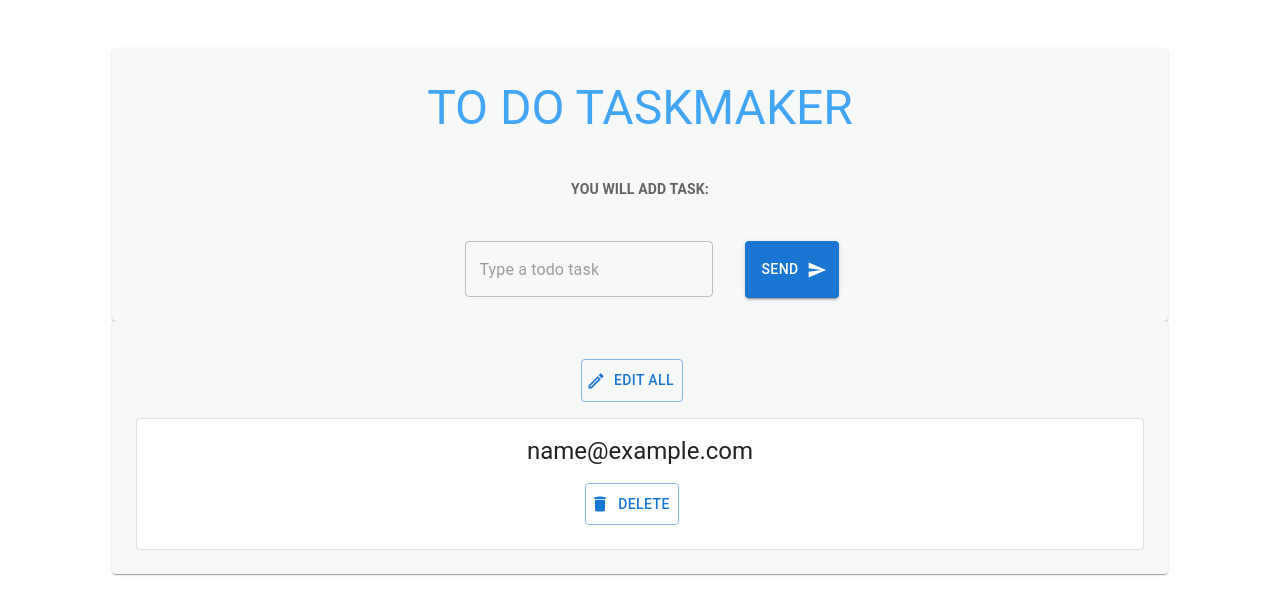
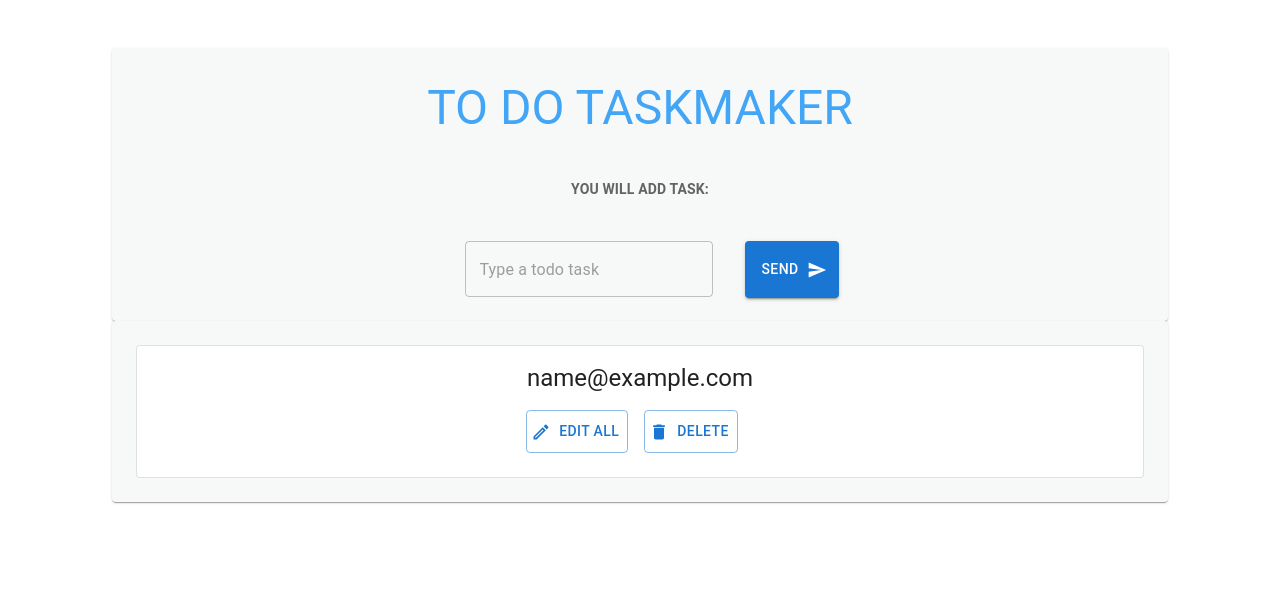
Before and after one commit to SDytewski/task, a React (Create React App) app: page / in a window 1280 px wide. Both pictures are taken after typing "name@example.com" into the empty fields and a click on the button "SEND". Shown: the top 614 px of the page. Built offline with nearby package versions, Linux system fonts and the light colour scheme.

Commit message:
Got todos just to edit one todo on edit instead of editing all

```diff
--- a/src/components/Home.js
+++ b/src/components/Home.js
@@ -53,16 +53,11 @@ function Home() {
   const [todos, setTodos] = useState([]);
   //setTodos is the rerendered value
   const [todo, setTodo] = useState("");
-  const [isEditing, setIsEditing] = useState(false);
+  const [isEditing, setIsEditing] = useState(null);
+  const [editingText, setEditingText] = useState("");
 
   // These states hide and show buttons
-  const [show, setShow] = useState(true)
-  const [editShow, setEditShow] = useState(false)
-  const [headerShow, setHeaderShow] = useState(false)
 
-  const hideButton = () => {
-    setShow(true);
-  };
 
   // const [currentTodo, setCurrentTodo] = useState(
   //   {
@@ -90,16 +85,12 @@ function Home() {
   const addTodo = () => {
     // reset();
     setTodo("");
-    setHeaderShow(true); setIsEditing(false); setShow(true); setEditShow(true)
-    //  && isEditing(true) ? setHeaderShow(false) && setShow(!show) && setEditShow(false) : setHeaderShow(true) && isEditing(false)
-    // setShow(!show) && setEditShow(false) && setHeaderShow(false) ? setShow(!show) && setEditShow(false) && setHeaderShow(false) : setHeaderShow(true)
-    // setEditShow(false) && setShow(false) ? setEditShow(false) && setShow(!show) && setHeaderShow(false) : setEditShow(false) && setHeaderShow(false)
-    // if (todo !== " ") {
-    setTodos((prevToDos) => {
+
+     setTodos((prevToDos) => {
       const task = {
         id: prevToDos.length === 0 ? 1 : prevToDos[prevToDos.length - 1].id + 1,
         taskName: todo.trim(),
-        edit: prevToDos.length <= 1 ? setEditShow(true) : setEditShow(true)
+
       }
       return [...prevToDos, task]
     });
@@ -127,9 +118,6 @@ function Home() {
     });
     setTodos(newTodos);
     // console.log(newTodos + "HELLO")
-    newTodos.length === 0 ? setEditShow(false) : setEditShow(true)
-
-
     // console.log(newTodos)
   };
 
@@ -150,6 +138,19 @@ function Home() {
     // console.log(updatedItem)
   }
 
+
+  function editTodo(id) {
+    const updatedTodos = [...todos].map((todo) => {
+      if (todo.id === id) {
+        todo.taskName = editingText;
+      }
+      return todo;
+    });
+    setTodos(updatedTodos);
+    setIsEditing(null);
+  }
+
+
   function handleEditFormSubmit(id, updatedTodo) {
     //  console.log(id);
     //  console.log(updatedTodo);
@@ -157,29 +158,6 @@ function Home() {
     // call the handleUpdateTodo function - passing the currentTodo.id and the currentTodo object as arguments
     handleUpdateTodo(id, updatedTodo);
   }
-
-  // const editTodo = () => {
-  //   setEditing(true);
-
-  function handleEditClick(todo) {
-    // set editing to true
-    setIsEditing(true);
-    // set the currentTodo to the todo item that was clicked
-    // setCurrentTodo({ ...todo });
-  }
-
-
-
-  // };
-
-  // Similar to componentDidMount and componentDidUpdate:
-  // useEffect(() => {
-  // Update the document title using the browser API
-  // document.title = `You will add task ${todo}`;
-
-
-  // });
-
 
   return (
     <Container maxWidth="lg">
@@ -219,7 +197,7 @@ function Home() {
                   )}
                 </Box> */}
 
-                <Button className="add-button" variant="contained" type="submit" endIcon={<SendIcon />} sx={{ ml: 2, mt: 3, p: 2, }} onSubmit={(e) => { addTodo(todos); handleReset(e); setEditShow(true);  }}>
+                <Button className="add-button" variant="contained" type="submit" endIcon={<SendIcon />} sx={{ ml: 2, mt: 3, p: 2, }} onSubmit={(e) => { addTodo(todos); handleReset(e) }}>
                   Send
                 </Button>
               </form>
@@ -240,14 +218,9 @@ function Home() {
               >
 
 
-                {editShow && <div>
-                  <Button className="edit-button" variant="outlined" startIcon={<EditOutlinedIcon />} sx={{ mr: 2, mt: 2, p: 1 }} onClick={() => {
-                    handleEditClick(todo); setShow(!show); setEditShow(false); setHeaderShow(false)
 
-                  }}>
-                    Edit All</Button>
-                </div>
-                }
+                {/* </div> */}
+
 
                 {todos.map((item, index) => (
                   // <div className="todo" style={{ border: 1 }} >
@@ -256,11 +229,11 @@ function Home() {
                       <Typography variant="h5" component="div">
 
                         <li>
-                          {headerShow && <div key={item.id} > {item.taskName} </div>}
-                          {isEditing ? (
+                          <div key={item.id} ></div>
 
-                            // if we are editing - display the edit todo input
-                            // make sure to add the handleEditFormSubmit function in the "onSubmit" prop
+
+                            {/* // if we are editing - display the edit todo input
+                            // make sure to add the handleEditFormSubmit function in the "onSubmit" prop */}
                             <>
                               {/* we've added an h2 element */}
                               {/* <h2>Edit Todo</h2> */}
@@ -268,8 +241,9 @@ function Home() {
                               {/* <label htmlFor="editTodo">Edit todo: </label> */}
                               {/* notice that the value for the update input is set to the currentTodo state */}
                               {/* also notice the handleEditInputChange is being used */}
+                              {item.id === isEditing ? (
 
-                              {<TextField
+                              <TextField
                                 name={`editTodo${item.id}`}
                                 type="text"
                                 placeholder="Edit todo"
@@ -288,31 +262,33 @@ function Home() {
                                     })
                                   })
                                 }}
-                              />
+                              />)
+                               :(<div>{item.taskName}</div>)
 
 
                               }
+
+
                               {/* here we added an "update" button element - use the type="submit" on the button which will still submit the form when clicked using the handleEditFormSubmit function */}
-                              <Button variant="outlined" sx={{ ml: 2, mt: 2, mb: 1, p: 1 }} onClick={() => { handleEditFormSubmit(item.id, item); setShow(true); setEditShow(true); setHeaderShow(true) }}>Update All</Button>
+
                               {/* here we added a "Cancel" button to set isEditing state back to false which will cancel editing mode */}
                               {/* <Button variant="outlined" sx={{ ml: 2, mt: 2, mb: 1, p: 1 }} onClick={() => { setIsEditing(false); setShow(true); setEditShow(true); setHeaderShow(true) }}>Clear Text</Button> */}
 
                             </>
-                          ) : (" ")}
 
-                          {/* Below code shows the todo number */}
-                          {/* <div>Todo Number: {`${item.id}`}</div> */}
+                          </li>
+                        <div>
+                        {item.id === isEditing ? (
+                          <Button variant="outlined" sx={{ ml: 2, mt: 1, mb: 2, p: 1 }} onClick={() => { editTodo(todo.id)}}>Update All</Button>
+                        ) : (
+                          <Button className="edit-button" variant="outlined" startIcon={<EditOutlinedIcon />} sx={{ mr: 2, mt: 2, p: 1 }} onClick={() => {
+                            setIsEditing(item.id);}}>  Edit All</Button>
 
-                        </li>
-                        {show && <div>
-                          <Button className="delete-button" variant="outlined" startIcon={<DeleteIcon />} sx={{ mr: 2, mt: 2, p: 1 }} onClick={() => {
-                            deleteTodo(item.id, todos)
-                          }}>
-                            Delete</Button>
+                        )}
+                           <Button className="delete-button" variant="outlined" startIcon={<DeleteIcon />} sx={{ mr: 2, mt: 2, p: 1 }} onClick={() => {
+                            deleteTodo(item.id, todos)}}> Delete</Button>
+                        </div>
 
-
-                        </div>
-                        }
                       </Typography>
                     </CardContent>
                   </Card>
```
